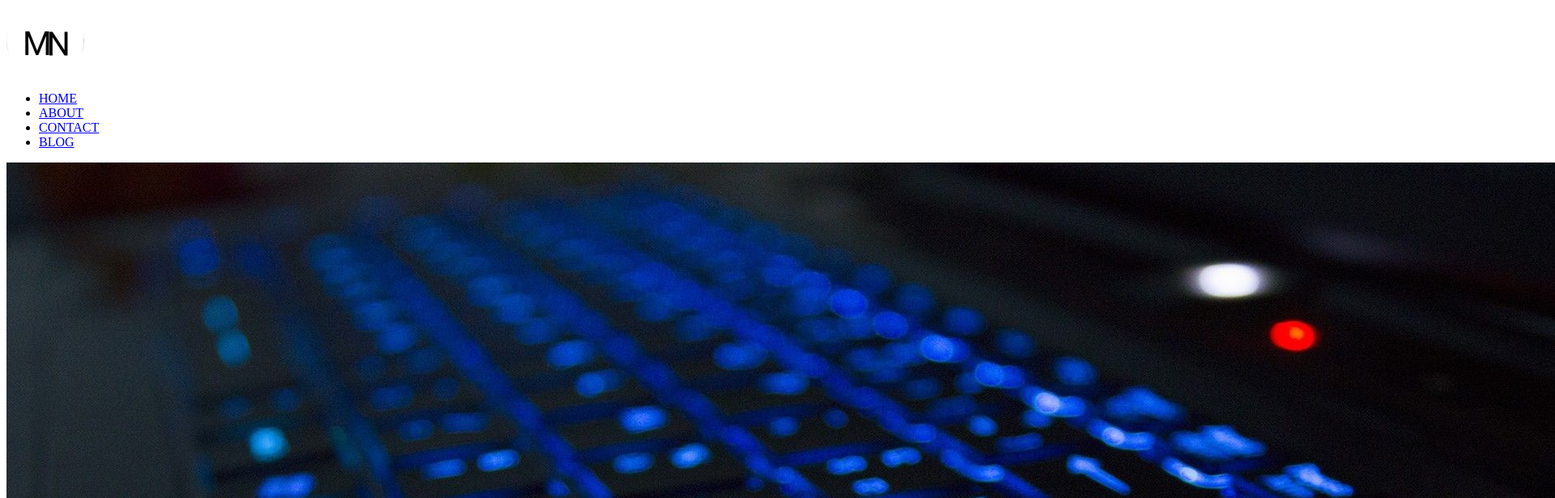
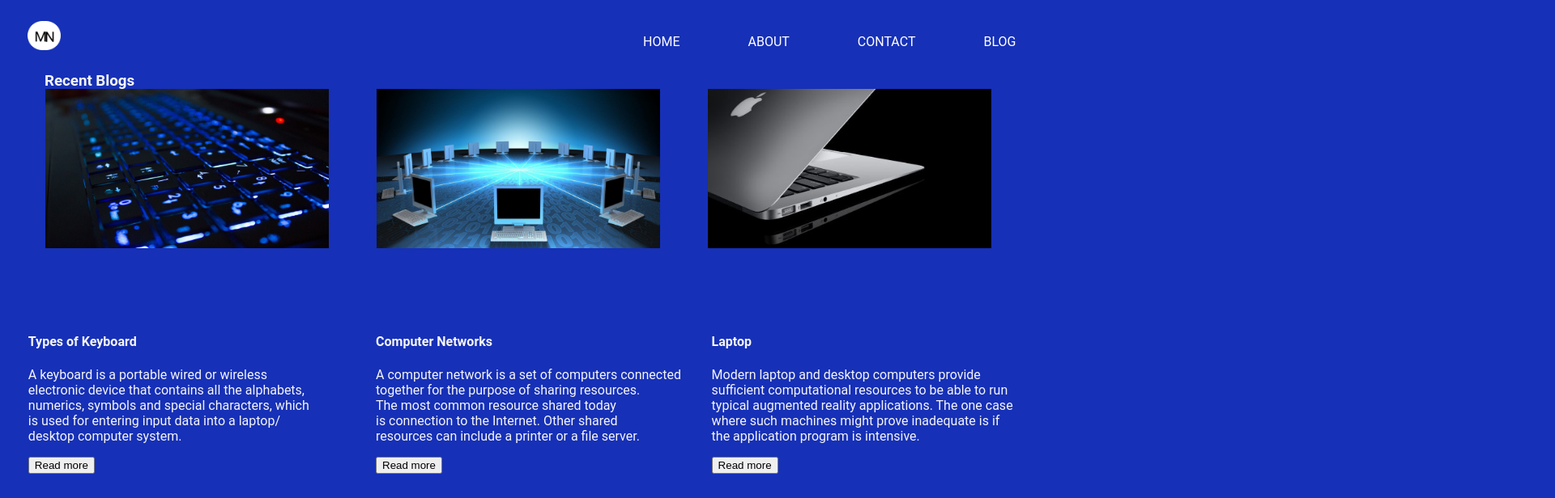
Before and after one commit to mugisha1555/CapstoneProject, a plain HTML site: page Blog.html in a window 1280 px wide. Shown: the top 616 px of the page at 81% size, 1920 px wide, since content can reach past the window. Drawn offline with Linux system fonts and the light colour scheme.

Commit message:
feature(blog page): with blog page

```diff
--- a/Blog.html
+++ b/Blog.html
@@ -4,27 +4,64 @@
     <meta charset="UTF-8">
     <meta name="viewport" content="width=device-width, initial-scale=1.0">
     <title>Blog</title>
-    <link rel="stylesheet" href="../styles/blog.css">
+    <link rel="stylesheet" href="../CapstoneProject/styles/blog.css">
 </head>
 <body>
    <div class="container" >
             <div class="logo">
-                   <a href="../index.html"><img class="imgLogo" src="../Assets/Images/LL 1.png" alt="logo"></a>
+                   <a href="../CapstoneProject/index.html"><img class="imgLogo" src="../CapstoneProject/assets/images/LL 1.png" alt="logo"></a>
                <nav class="links">
                    <ul>
-                       <li><a href="#" target="_blank">HOME</a></li>
-                       <li><a href="#" target="_blank">ABOUT</a></li>
-                       <li><a href="#" target="_blank">CONTACT</a></li>
+                       <li><a href="./index.html" target="_blank">HOME</a></li>
+                       <li><a href="./About.html" target="_blank">ABOUT</a></li>
+                       <li><a href="./contact.html" target="_blank">CONTACT</a></li>
                        <li><a href="#" target="_blank">BLOG</a></li>
                   </ul<>
              </nav>
            </div>
            <div class="images" >
-              <img src="../assets/images/Keyboard1.jpg" class="img-responsive" alt="Keyboard">
-              <img src="../assets/images/network2.jpg" alt="Computer Networks">
-              <img src="../assets/images/Mac3.jpg" alt="Laptop">
+              <img src="../CapstoneProject/assets/images/Keyboard1.jpg" class="image1" alt="Keyboard">
+              <img src="../CapstoneProject/assets/images/network2.jpg" class="image2" alt="Computer Networks">
+              <img src="../CapstoneProject/assets/images/Laptop.jpg" class="image2" alt="Laptop">
            </div>
-
+                <d class="recent">
+                    <h3>
+                        Recent Blogs
+                    </h3>
+                </d>
+            <d class="Blogs">
+                <d class="blog1" >
+                    <h4>
+                        Types of Keyboard
+                    </h4>
+                       <p>
+                           A keyboard is a portable wired or wireless electronic device that contains all the alphabets, numerics, symbols and special characters,
+                           which is used for entering input data into a laptop/ desktop computer system.
+                       </p>
+                       <button type="button"class="send"><a href="../CapstoneProject/login.html">Read more</a></button>
+                </d>
+                <d class="blog2">
+                    <h4>
+                        Computer Networks
+                    </h4>
+                          <p>A computer network is a set of computers connected <br> together for the purpose of sharing resources.<br>
+                               The most common resource shared today <br>is connection to the Internet. Other shared<br> resources can include
+                                 a printer or a file server.
+                          </p>
+                          <button type="button"class="send"><a href="../CapstoneProject/login.html">Read more</a></button>
+                </d>
+                <div class="blog3">
+                    <h4>
+                        Laptop
+                    </h4>
+                        <p>
+                            Modern laptop and desktop computers provide sufficient computational resources to be able to run typical
+                            augmented reality applications. The one case where such machines might prove inadequate is if the
+                            application program is intensive.
+                       </p>
+                       <button type="button"class="send"><a href="../CapstoneProject/login.html">Read more</a></button>
+                </div>
+          </div>
    </div>
 </body>
 </html>
--- a/styles/blog.css
+++ b/styles/blog.css
@@ -0,0 +1,92 @@
+
+    .Container {
+        display: flex;
+        margin-top: 8em;
+        justify-content: space-evenly;
+    }
+
+    body{
+    font-family: 'roboto', sans-serif;
+    background-color:#1630B7 ;
+    }
+    .logo {
+        margin:1.6em;
+     }
+     .imgLogo{
+         height: 2.3em;
+         display: block;
+    }
+     li {
+        display: inline;
+        padding-left: 5em;
+        }
+    a {
+            text-decoration: none;
+            color: white;
+            opacity: 1;
+    }
+    button a {
+        color: black;
+    }
+    nav {
+            position: absolute;
+            right: 2%;
+            top: 0%;
+            margin-top: 1.6em;
+        }
+    a:hover {
+            text-decoration: underline;
+            opacity: 1;
+     }
+  .images{
+      display: flex;
+      margin: 3em;
+      justify-content: space-between;
+      padding-bottom: .1em;
+  }
+  .image1{
+    width: 30%;
+  }
+  .image2{
+      width: 30%;
+  }
+  .image3{
+      width: 30%;
+  }
+  .Blogs{
+      display: flex;
+      margin: 8px;
+      color: whitesmoke;
+      margin-left: 1em;
+      margin-right: 4em;
+      flex-direction:row;
+      justify-content: space-between;
+      gap: 18px;
+      position: absolute;
+      top: 48%;
+      left: 35%;
+  }
+
+  .read{
+      display: flex;
+      color: whitesmoke;
+
+  }
+  .recent{
+      display: flex;
+      color: whitesmoke;
+      justify-content: space-evenly;
+      position: absolute;
+      top: 70px;
+      left:55px ;
+  }
+  .blog1{
+      right: 121%;
+      position: absolute;
+      width: 350px;
+  }
+  .blog3{
+      left: 110% ;
+      position: absolute;
+      width: 380px;
+  }
--- a/styles/contact.css
+++ b/styles/contact.css
@@ -1,5 +1,4 @@
 *{
-box-sizing: border-box;
 padding: 0;
 margin: 0;
 }
@@ -50,6 +49,7 @@ a:hover {
 .contacts p {
     margin-bottom: 1em;
     color: whitesmoke;
+    font-size: 20px;
 }
 .contactbox  {
     order: 2;
@@ -64,6 +64,7 @@ a:hover {
     font-size: 30px;
     color: white;
     margin-bottom: 2em;
+    margin-top:-3em ;
 
 }
 span {
@@ -71,9 +72,10 @@ span {
 }
 button {
     margin-top: .7em;
-    padding: .3em .7em;
+    padding: 10px 10px;
     border: 4px solid black;
     font-weight: 700;
+    border-radius: 3em;
 }
 
 
@@ -81,7 +83,8 @@ button {
 form  input{
 
     margin-bottom: 1em;
-    padding: .3em 2em .3em 1em;
+    height: 2em;
+    width: 430px;
 
 
 }
@@ -93,7 +96,7 @@ input:focus ,textarea:focus {
     color:#0096fa ;
 }
 .fa-envelope{
-    color:#FB7272;
+    color:#1da1f3;
 }
 .fa-twitter{
     color:#1da1f3;
```
Also changed, not shown: About.html (+13 -9 lines), contact.html (+9 -14 lines), index.html (+3 -3 lines), login.html (+8 -7 lines), scripts/contact.js (+11 -13 lines), signup.html (+8 -7 lines), styles/about.css (+12 -5 lines), styles/login.css (+11 -4 lines), styles/signup.css (+13 -9 lines), assets/images/Laptop.jpg (added), assets/images/Mac3.jpg (deleted), scripts/signup.js (added), 1 other file.
